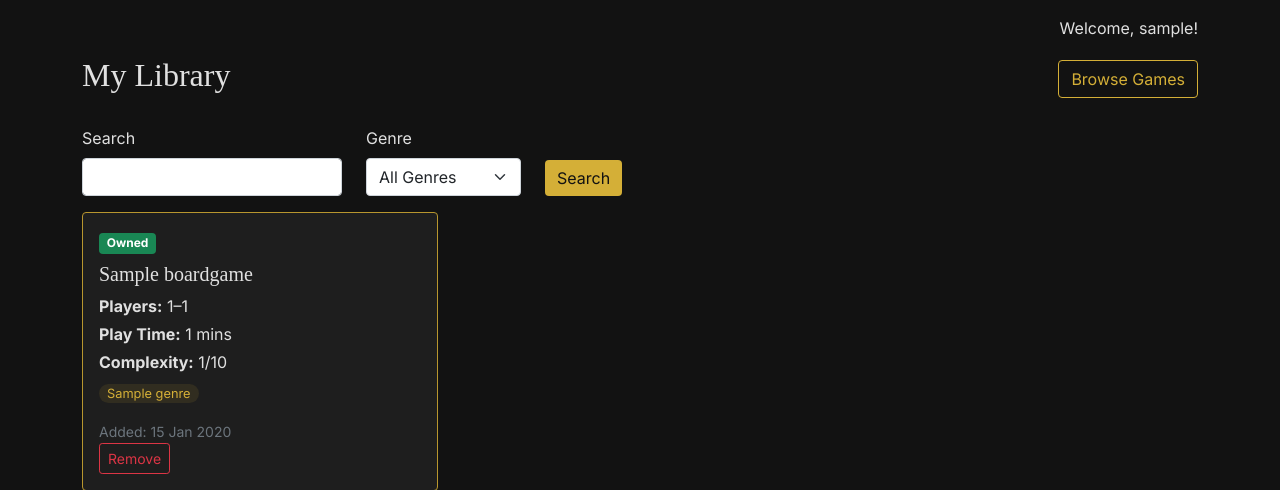
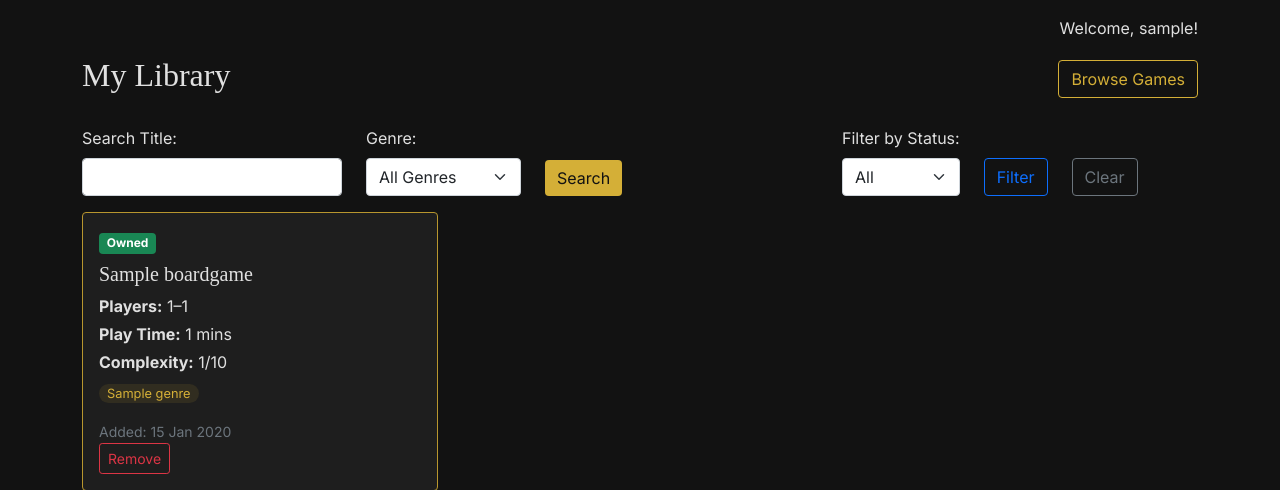
Before and after one commit to Gruheem/milestone-project-3, a Django app: page /library/ in a window 1280 px wide. Shown: the part 56-546 px from the top of the page. Run offline with Django 5.2, Linux system fonts and the light colour scheme; a user stored in the database is signed in; tables that the repository leaves empty hold one stand-in row (values such as "Sample post"); some libraries are stand-ins or nearby versions; some web fonts are replaced.

Commit message:
Add Library Status Filter

```diff
--- a/game_list/forms.py
+++ b/game_list/forms.py
@@ -1,18 +1,27 @@
 from django import forms
 from .models import Genre, BoardGame
-
+from crispy_forms.helper import FormHelper
+from crispy_forms.layout import Layout, Field
 
 class GameFilterForm(forms.Form):
-    query = forms.CharField(required=False, label='Search')
+    query = forms.CharField(required=False, label='Search Title:')
     genre = forms.ModelChoiceField(
         queryset=Genre.objects.all(),
         required=False,
-        label='Genre',
+        label='Genre:',
         empty_label='All Genres'
     )
 
 
 class BoardGameForm(forms.ModelForm):
+    # Allow multiple genres to be selected using checkboxes
+    genre_id = forms.ModelMultipleChoiceField(
+        queryset=Genre.objects.all(),
+        widget=forms.CheckboxSelectMultiple,
+        required=False,
+        label='Genre(s)'
+    )
+
     class Meta:
         model = BoardGame
         fields = ['title', 'description', 'min_players', 'max_players', 'min_age', 'play_time', 'complexity', 'genre_id', 'publisher', 'year_published']
@@ -24,7 +33,6 @@ class BoardGameForm(forms.ModelForm):
             'min_age': 'Minimum Age',
             'play_time': 'Play Time (minutes)',
             'complexity': 'Complexity (1-5)',
-            'genre_id': 'Genre',
             'publisher': 'Publisher',
             'year_published': 'Year Published',
         }
@@ -34,3 +42,22 @@ class BoardGameForm(forms.ModelForm):
             'complexity': forms.NumberInput(attrs={'min': 1, 'max': 10}),
             'year_published': forms.NumberInput(attrs={'min': 1900, 'max': 2100}),
         }
+
+    # def __init__(self,*args, **kwargs):
+    #     super().__init__(*args, **kwargs)
+
+    #     self.helper = FormHelper()
+    #     self.helper.form_method = 'post'
+
+    #     self.helper.layout = Layout(
+    #         'title',
+    #         'description',
+    #         'min_players',
+    #         'max_players',
+    #         'min_age',
+    #         'play_time',
+    #         'complexity',
+    #         Field('genre_id', wrapper_class='genre-columns'),
+    #         'publisher',
+    #         'year_published',
+    #     )
--- a/library_sessions/forms.py
+++ b/library_sessions/forms.py
@@ -17,3 +17,11 @@ class PlaySessionForm(forms.ModelForm):
             'notes': 'Notes (optional)',
             'players': 'Tag Players',
         }
+
+class LibraryFilterForm(forms.Form):
+    STATUS_CHOICES = [
+        ('', 'All'),
+        ('owned', 'Owned'),
+        ('wishlist', 'Wishlist'),
+    ]
+    status = forms.ChoiceField(choices=STATUS_CHOICES, required=False, label='Filter by Status:')
--- a/library_sessions/templates/library_sessions/library.html
+++ b/library_sessions/templates/library_sessions/library.html
@@ -8,10 +8,19 @@
 
   <!-- Search Filters -->
   <div class="row">
-    <div class="col-12">
+    <div class="col-8">
       <form method="get" class="search-form">
-        {% csrf_token %} {{ form|crispy }}
+        {% csrf_token %} {{ search_form|crispy }}
         <button type="submit" class="btn btn-gold mb-3">Search</button>
+      </form>
+
+    </div>
+    <div class="col-4 ms-auto">
+      <form method="get" class="search-form">
+        {% csrf_token %}
+        {{ filter_form|crispy }}
+        <button type="submit" class="btn btn-outline-primary mb-3">Filter</button>
+        <a href="{% url 'library_page' %}" class="btn btn-outline-secondary mb-3">Clear</a>
       </form>
     </div>
   </div>
@@ -77,7 +86,12 @@
 
   <!-- Empty States True and Filtered -->
   {% else %}
-    {% if searched %}
+    {% if filtered %}
+      <div class="text-center mt-5">
+        <p class="lead">No games found matching your filter.</p>
+        <a href="{% url 'library_page' %}" class="btn btn-gold">Clear Filter</a>
+      </div>
+    {% elif searched %}
       <div class="text-center mt-5">
         <p class="lead">No games found matching your search.</p>
         <a href="{% url 'home' %}" class="btn btn-gold">Browse Games</a>
--- a/library_sessions/views.py
+++ b/library_sessions/views.py
@@ -5,7 +5,7 @@ from django.db import models
 from game_list.forms import GameFilterForm
 from game_list.models import BoardGame
 from .models import LibraryEntry, PlaySession
-from .forms import PlaySessionForm
+from .forms import PlaySessionForm, LibraryFilterForm
 
 # Create your views here.
 def library_page(request):
@@ -23,13 +23,15 @@ def library_page(request):
     """
     entries = LibraryEntry.objects.filter(user=request.user).order_by('-added_at')
 
-    form = GameFilterForm(request.GET)
+    search_form = GameFilterForm(request.GET)
+    filter_form = LibraryFilterForm(request.GET)
 
     searched = False
+    filtered = False
 
-    if form.is_valid():
-        query = form.cleaned_data['query']
-        genre = form.cleaned_data['genre']
+    if search_form.is_valid():
+        query = search_form.cleaned_data['query']
+        genre = search_form.cleaned_data['genre']
 
         if query or genre:
             searched = True
@@ -39,15 +41,26 @@ def library_page(request):
         if genre:
             entries = entries.filter(boardgame__genre_id=genre)
 
+    if filter_form.is_valid():
+        status = filter_form.cleaned_data.get('status')
+        if status:
+            filtered = True
+            entries = entries.filter(status=status)
+
     return render(
         request,
         'library_sessions/library.html',
         {
             'entries': entries,
-            'form': form,
+            'search_form': search_form,
+            'filter_form': filter_form,
             'searched': searched,
+            'filtered': filtered,
         }
     )
+
+@login_required
+
 
 @login_required
 def remove_from_library(request, entry_id):
--- a/static/css/styles.css
+++ b/static/css/styles.css
@@ -18,6 +18,10 @@ h6 {
   display: flex;
   gap:1.5rem;
   align-items: end;
+}
+
+#div_id_status {
+  margin-bottom: 0rem;
 }
 
 #game-cards a {
@@ -105,3 +109,9 @@ nav a:hover,
 .faded {
   opacity: 0.5;
 }
+
+#div_id_genre_id > fieldset > div {
+    display: grid;
+    grid-template-columns: repeat(3, 1fr);
+    gap: 0.5rem;
+}
```
